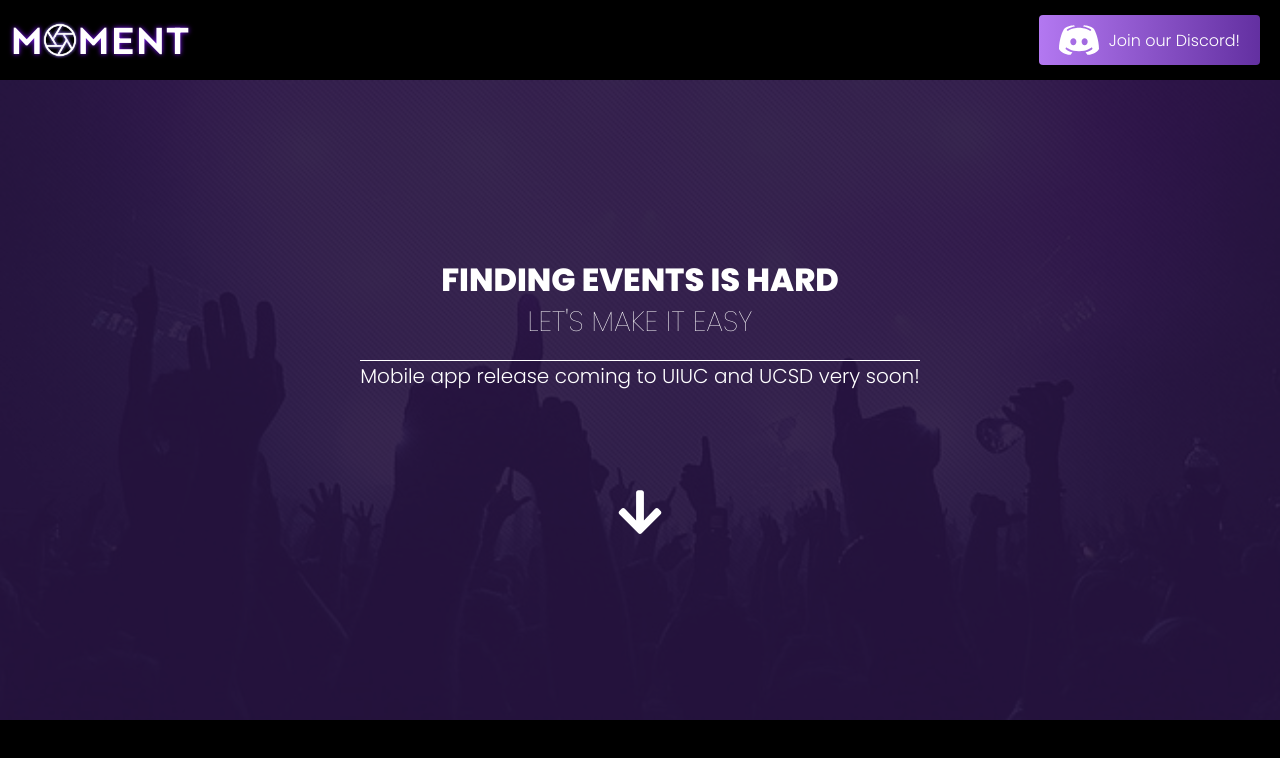
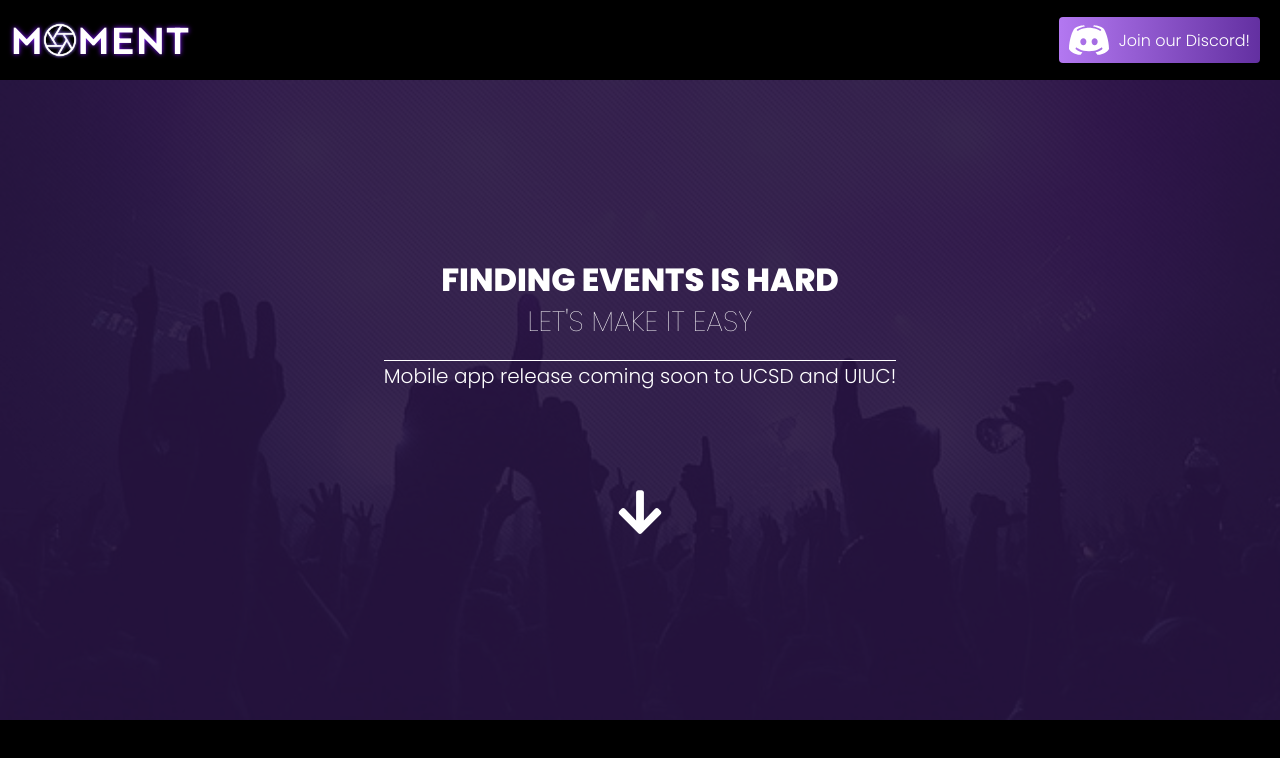
Before and after one commit to MomentEvents/Moment-Website, a React (Create React App) app: page / in a window 1280 px wide. Shown: the top 758 px of the page. Built offline with nearby package versions, Linux system fonts and the light colour scheme.

Commit message:
Srunk discord button and adjusted descriptions

```diff
--- a/src/components/demo/Demo.js
+++ b/src/components/demo/Demo.js
@@ -22,18 +22,18 @@ const Demo = () => {
 
           <div className="demo-content">
             <div className="demo-left" data-aos="fade-right">
-                <h1>Personal calendar</h1>
-              <img src={personalCalendar} alt="PersonalCalendar" />
+                <h1>Calendar</h1>
+              <img src={personalCalendar} alt="Calendar" />
               <h2>Have an organized calendar view of all the events you plan on attending.</h2>
             </div>
             <div className="demo-middle" data-aos="fade-up">
                 <h1>Search</h1>
-                <img src={searchEvent} alt="phone" />
+                <img src={searchEvent} alt="Search" />
                 <h2>Search for any upcoming events that are bound to happen.</h2>
             </div>
             <div className="demo-right" data-aos="fade-left">
                 <h1>Personalization</h1>
-                <img src={selectTags} alt="selectTags" />
+                <img src={selectTags} alt="Tags" />
                 <h2>Customize your home page by specifying which tags match your interests.</h2>
             </div>
           </div>
--- a/src/components/features/data.js
+++ b/src/components/features/data.js
@@ -21,7 +21,7 @@ export const FeatureListBot = [
   {
     id: 3,
     icon: <MdConnectWithoutContact color="#FFFFFF" size={22} />,
-    heading: "Create events",
+    heading: "Create events for everyone",
     text: "Have a party you want to blast? Do you want to organize a casual lunch meetup? Anyone can create an event, whether big or small!",
   }
 
--- a/src/components/header/Header.js
+++ b/src/components/header/Header.js
@@ -26,7 +26,7 @@ const Header = () => {
             </h1>
 
             <div className="release-text">
-              Mobile app release coming to UIUC and UCSD very soon!
+              Mobile app release coming soon to UCSD and UIUC!
             </div>
             {/* <div className="header-cta">
             <Button text={"Get Started"} btnClass={"btn-dark"} href={"#"} />
--- a/src/components/navbar/Navbar.css
+++ b/src/components/navbar/Navbar.css
@@ -87,7 +87,7 @@
   align-items: center;
   justify-content: center;
   text-decoration: none;
-  padding: 10px 20px;
+  padding: 8px 10px;
   margin-left:20px;
   /** background-size:1px 200px; /** added*/
   height: 100%;
```
